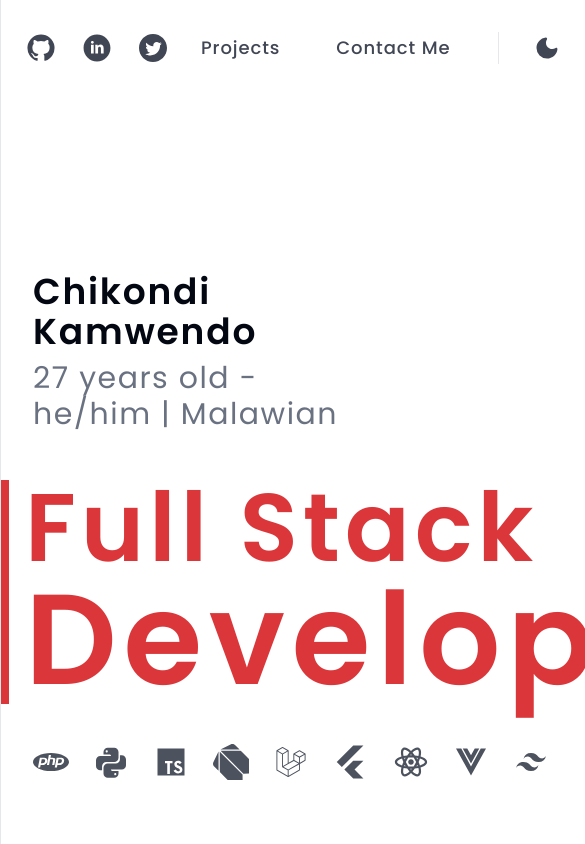
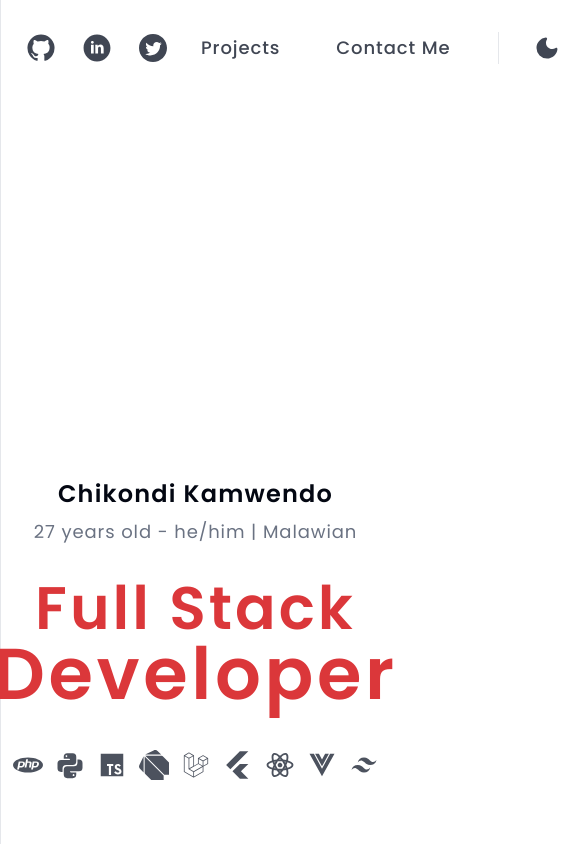
Before and after one commit to chikondikamwendo/chikondikamwendo.github.io, a React (Vite) app: page / in a window 390 px wide. Shown: the top 844 px of the page, 585 px wide, since content can reach past the window. Built offline with nearby package versions, Linux system fonts and the light colour scheme; a web font is replaced by a local one.

Commit message:
Feat: Optimized hero section for responsiveness.

```diff
--- a/src/pages/sections/hero.tsx
+++ b/src/pages/sections/hero.tsx
@@ -7,9 +7,13 @@ import React from "@/components/icons/react";
 import Tailwind from "@/components/icons/tailwind";
 import TypeScript from "@/components/icons/typescript";
 import Vue from "@/components/icons/vue";
-import { Tooltip, TooltipContent, TooltipTrigger } from "@/components/ui/tooltip";
+import {
+  Tooltip,
+  TooltipContent,
+  TooltipTrigger,
+} from "@/components/ui/tooltip";
 
-const languagesAndFrameworks: { icon: React.ReactNode, tooltip: string }[] = [
+const languagesAndFrameworks: { icon: React.ReactNode; tooltip: string }[] = [
   { icon: <PHP />, tooltip: "PHP" },
   { icon: <Python />, tooltip: "Python" },
   { icon: <TypeScript />, tooltip: "TypeScript" },
@@ -19,28 +23,32 @@ const languagesAndFrameworks: { icon: React.ReactNode, tooltip: string }[] = [
   { icon: <React />, tooltip: "React.js" },
   { icon: <Vue />, tooltip: "Vue.js" },
   { icon: <Tailwind />, tooltip: "Tailwind CSS" },
-]
+];
 
 export default function Hero() {
   return (
-    <section className="w-full h-[calc(100vh-10rem)] flex flex-col justify-end items-start">
-      <div className="p-8">
-        <h1 className="text-4xl font-semibold">Chikondi Kamwendo</h1>
-        <p className="text-3xl mt-2 text-muted-foreground">
+    <section className="w-full h-[calc(100vh-10rem)] flex flex-col justify-end items-center sm:items-start text-center sm:text-left">
+      <div className="p-4 sm:p-8">
+        <h1 className="text-2xl sm:text-4xl font-semibold">
+          Chikondi Kamwendo
+        </h1>
+        <p className="text-lg sm:text-3xl mt-2 text-muted-foreground">
           27 years old - he/him | Malawian
         </p>
       </div>
-      <div className="mt-4 border-l-8 border-primary px-4">
-        <h1 className="text-8xl font-semibold text-primary">
+      <div className="mt-4 border-l-0 sm:border-l-8 border-primary px-2 sm:px-4">
+        <h1 className="text-6xl sm:text-8xl font-semibold text-primary">
           Full Stack
-          <p className="text-9xl">Developer</p>
+          <p className="text-7xl sm:text-9xl">Developer</p>
         </h1>
       </div>
-      <div className="mt-10 flex items-center gap-6 px-8">
+      <div className="mt-10 flex justify-center sm:justify-start items-center gap-3 sm:gap-6 px-2 sm:px-8 flex-wrap">
         {languagesAndFrameworks.map((language, index) => (
           <Tooltip key={index}>
             <TooltipTrigger>
-              <p className="text-4xl text-secondary-foreground/75">{language.icon}</p>
+              <p className="text-3xl sm:text-4xl text-secondary-foreground/75">
+                {language.icon}
+              </p>
             </TooltipTrigger>
             <TooltipContent>
               <p>{language.tooltip}</p>
```
Lines whose indentation alone changed are shown as unchanged.
